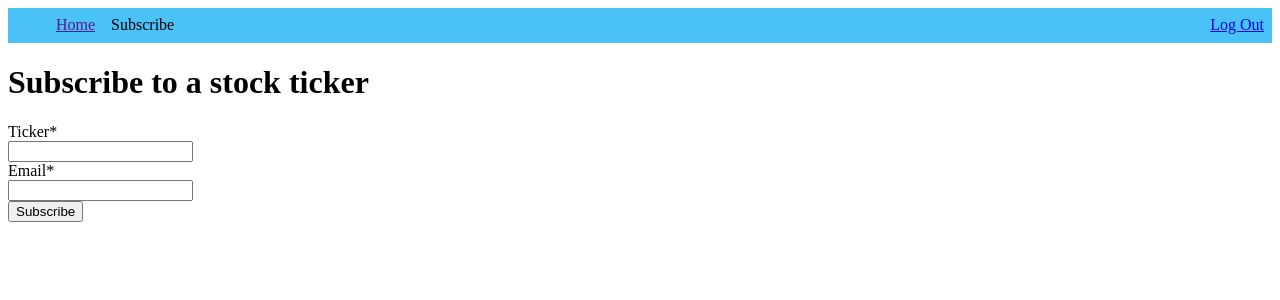
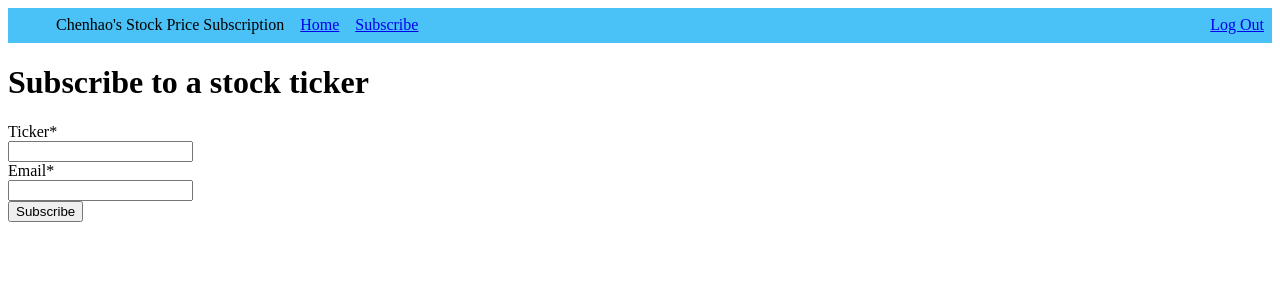
Before and after one commit to shoko-inori/stock-subscription, a Django app: page /subscribe/ in a window 1280 px wide. Shown: the top 300 px of the page. Run offline with Django 3.2, Linux system fonts and the light colour scheme; some libraries are stand-ins or nearby versions.

Commit message:
Link subscribe to the navbar and include project title to the navbar

```diff
--- a/src/templates/base.html
+++ b/src/templates/base.html
@@ -14,6 +14,7 @@
         .navbar li {
             float: left;
             display: inline-block;
+            text-align: center;
         }
 
         .navbar li a {
@@ -21,7 +22,7 @@
             padding: 8px;
         }
 
-        .navbar a:hover {
+        .navbar-button:hover {
             background-color: #81d4fa;
         }
 
@@ -33,9 +34,10 @@
 <body>
     <div class="navbar">
         <ul>
-            <li><a href="">Home</a></li>
-            <li><a>Subscribe</a></li>
-            <li style="float:right"><a href="/logout">Log Out</a></li>
+            <li><a>Chenhao's Stock Price Subscription</a></li>
+            <li><a class="navbar-button" href="/">Home</a></li>
+            <li><a class="navbar-button" href="/subscribe">Subscribe</a></li>
+            <li style="float:right"><a class="navbar-button" href="/logout">Log Out</a></li>
         </ul>
     </div>
     {% block contents %}
```
